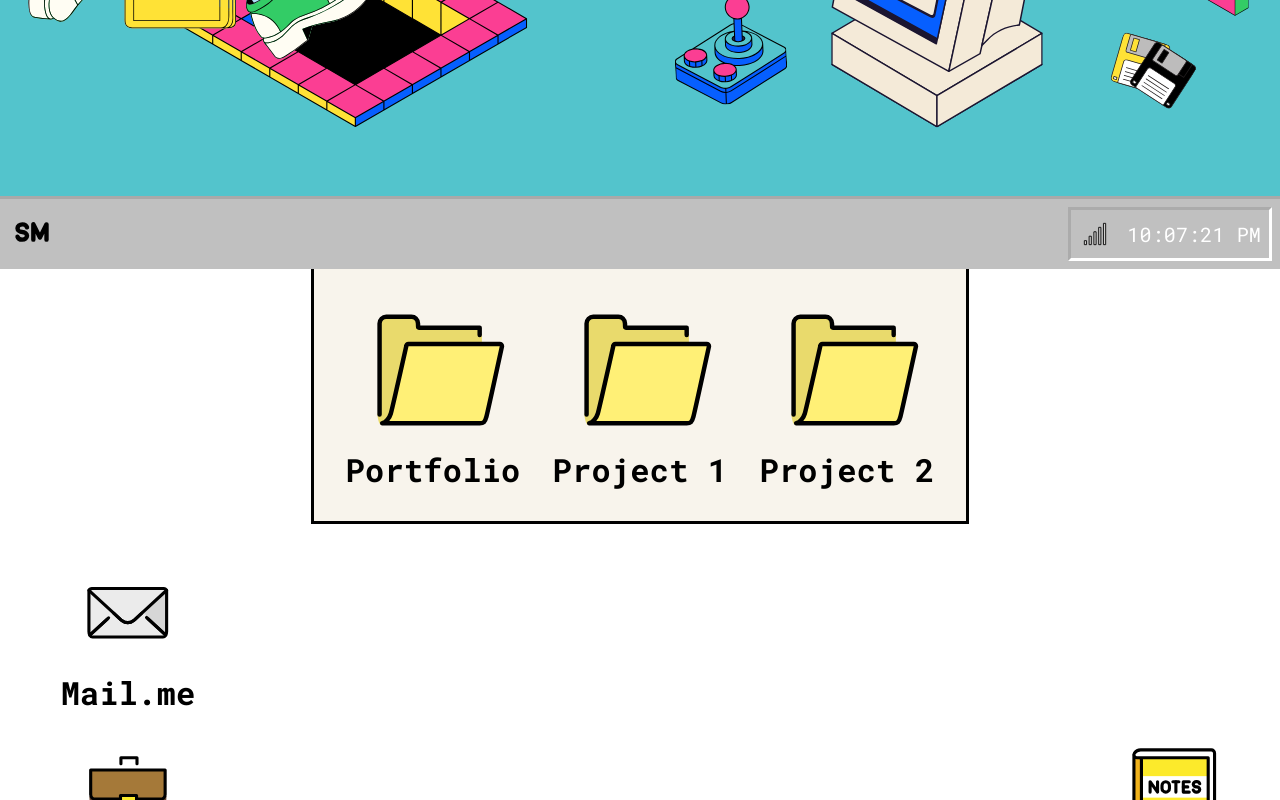
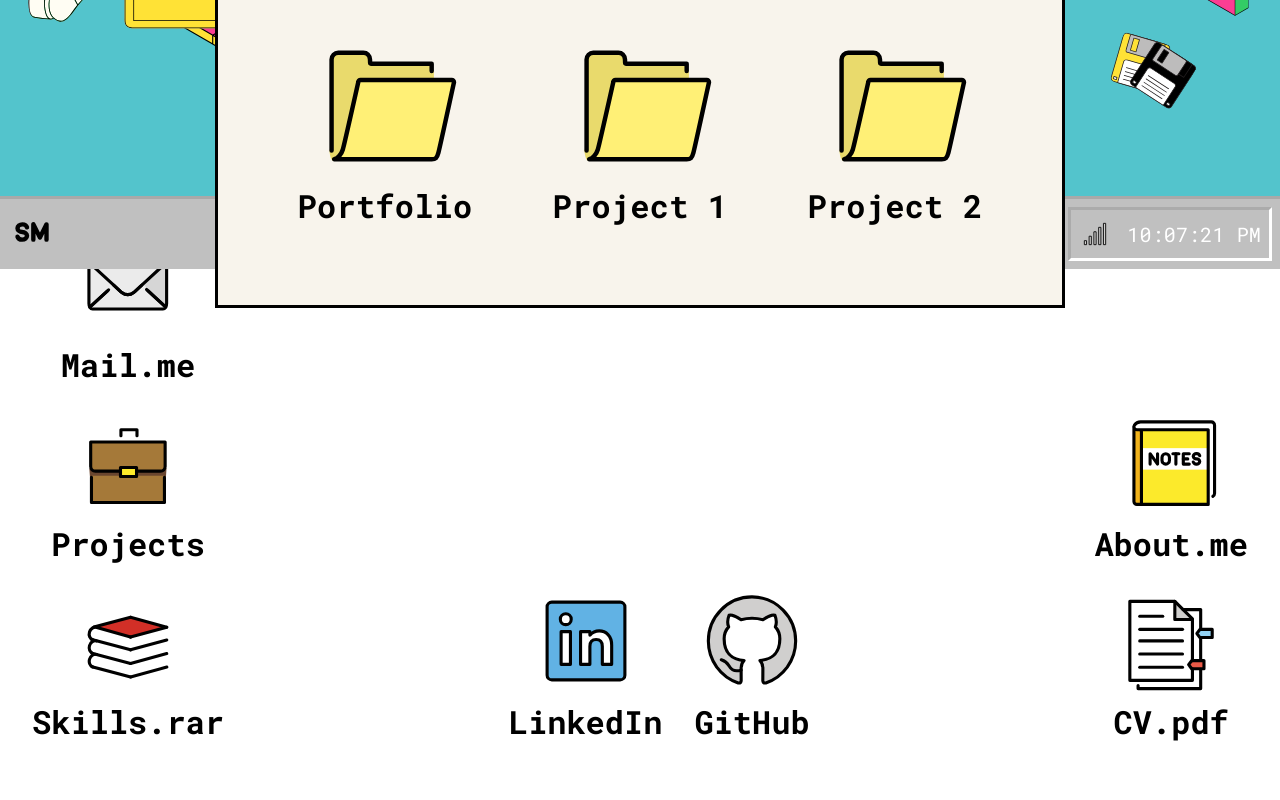
Before and after one commit to sagimartin/portfolio, a React (Vite) app in the folder Portfolio/: page / in a window 1280 px wide. Both pictures are taken after a click on the element "Projects". Shown: the part 604-1404 px from the top of the page. Built offline with nearby package versions, Linux system fonts and the light colour scheme.

Commit message:
Implement LayerPopup component for displaying modals & fix CSS

```diff
--- a/Portfolio/src/App.jsx
+++ b/Portfolio/src/App.jsx
@@ -4,7 +4,7 @@ import './App.css';
 
 function App() {
   return (
-    <DesktopUI />
+    <DesktopUI style={{ maxWidth: "2560px", minWidth: "320px" }}/>
   );
 }
 
--- a/Portfolio/src/components/DesktopUI.jsx
+++ b/Portfolio/src/components/DesktopUI.jsx
@@ -4,6 +4,7 @@ import Footer from "./footer/Footer";
 
 import AboutPopup from "./about/AboutPopup";
 import aboutData from "../data/about.json";
+import LayerPopup from './popup-layer/PopupLayer';
 import Projects from "./projects/Projects"
 import Skills from "./skills/Skills"
 
@@ -38,8 +39,11 @@ export default function DesktopUI() {
         <Box className="desktop-ui-container">
             <Box className="content-container">
                 <img src={hello} alt="hello svg" className="hello-image" />
-                {showProjects && <Projects onClose={handleProjectsClose} />}
-                {showSkills && <Skills />}
+                {showProjects && (
+                    <LayerPopup>
+                        <Projects onClose={handleProjectsClose} />
+                    </LayerPopup>
+                )}                {showSkills && <Skills />}
                 <Box className="buttons-container">
                     <Box className="left-row">
                         <Box className="icon-box">
--- /dev/null
+++ b/Portfolio/src/components/popup-layer/PopupLayer.jsx
@@ -0,0 +1,24 @@
+import { Box } from '@mui/material';
+
+const inlineStyles = {
+  layerPopupContainer: {
+    position: 'fixed',
+    top: 0,
+    left: 0,
+    width: '100%',
+    height: '100%',
+    backgroundColor: 'rgba(0, 0, 0, 0)',
+    display: 'flex',
+    justifyContent: 'center',
+    alignItems: 'center',
+    zIndex: 1000,
+  },
+};
+
+export default function LayerPopup({ children }) {
+  return (
+    <Box style={inlineStyles.layerPopupContainer}>
+      {children}
+    </Box>
+  );
+}
--- a/Portfolio/src/components/projects/Projects.css
+++ b/Portfolio/src/components/projects/Projects.css
@@ -2,7 +2,7 @@
   background-color: var(--beige-color);
   margin: 0 auto;
   border: 3px solid black;
-  max-width: 90%;
+  min-height: 30%;
   display: flex;
   flex-direction: column;
   cursor: default;
@@ -35,8 +35,8 @@
 
 .projects-list {
   width: 100%;
-  padding: 2rem;
-  gap: 2rem;
+  padding: 5rem;
+  gap: 5rem;
   display: flex;
   justify-content: space-evenly;
 }
```
